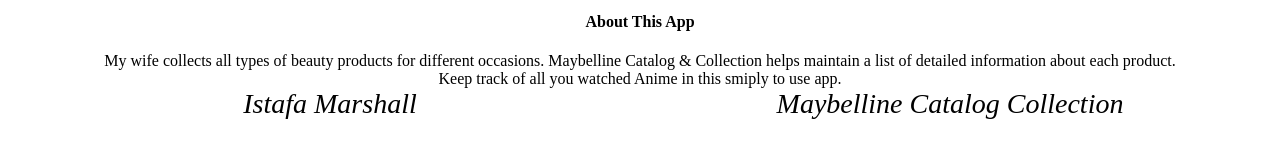
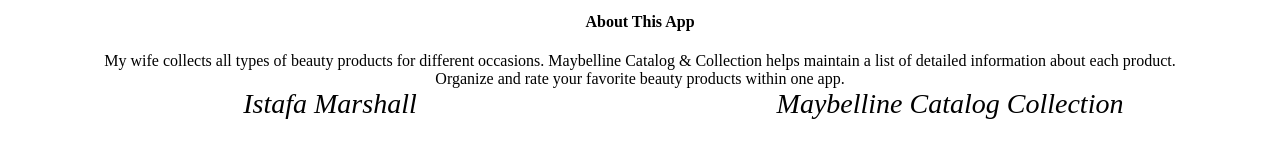
Before and after one commit to ISTAFAMARSHALL/maybelline-catalog-collection, a React (Create React App) app: page /about in a window 1280 px wide. Shown: the part 224-382 px from the top of the page. Built offline with nearby package versions, Linux system fonts and the light colour scheme; the HTML template or start-up script is replaced by a standard one.

Commit message:
added about

```diff
--- a/src/Navigation.js/About.js
+++ b/src/Navigation.js/About.js
@@ -5,7 +5,7 @@
     <div>
       <h4>About This App</h4>
       <div>My wife collects all types of beauty products for different occasions. Maybelline Catalog & Collection helps maintain a list of detailed information about each product.</div>
-      <div>Keep track of all you watched Anime in this smiply to use app.</div>
+      <div>Organize and rate your favorite beauty products within one app.</div>
     </div>
   )
 }
```
